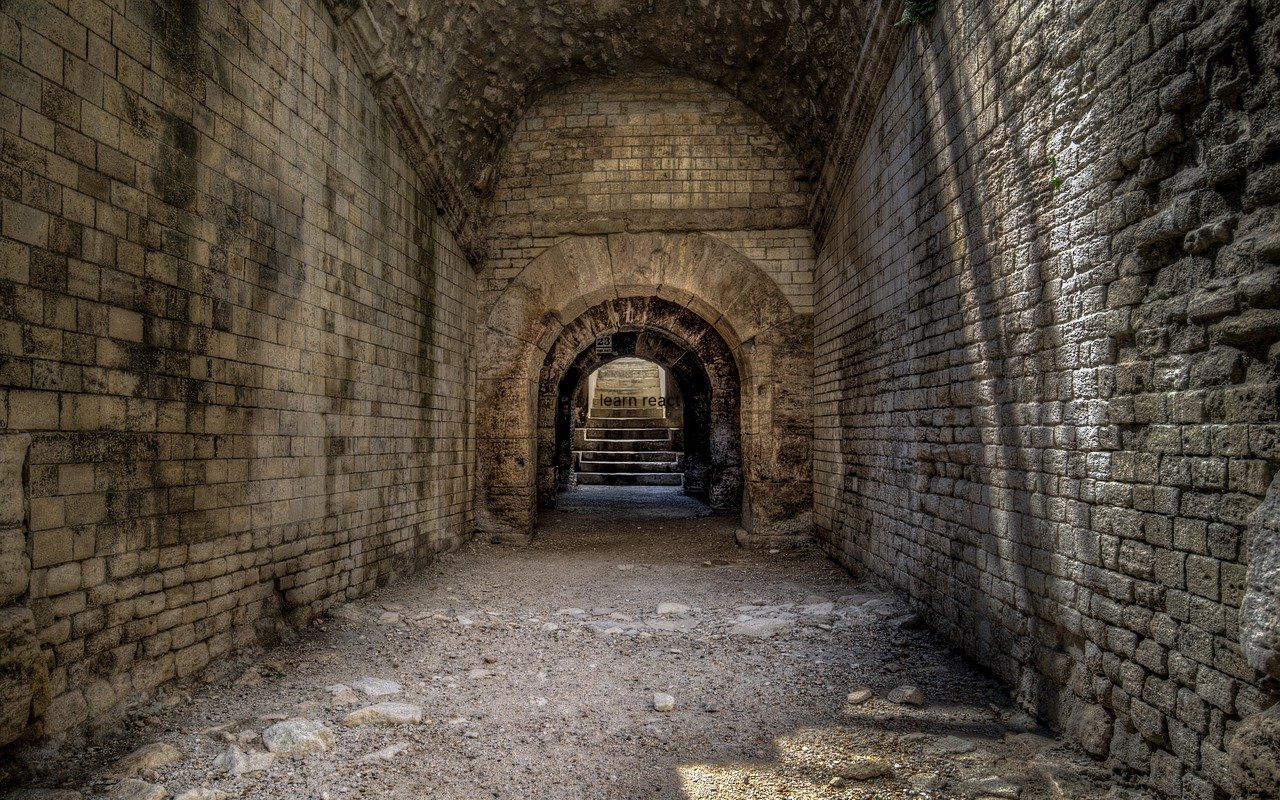
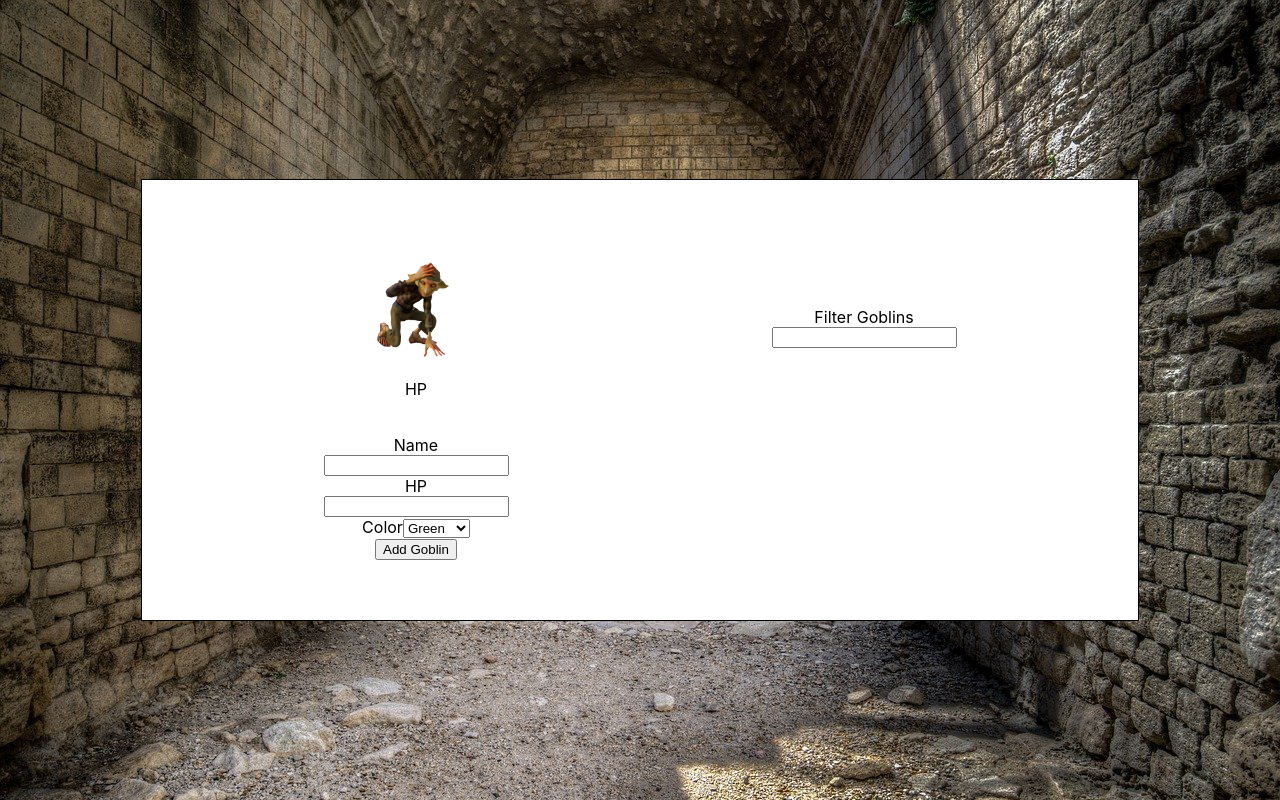
Before and after one commit to rileyjhoff/2.2b-goblin-builder-half-baked, a React (Create React App) app: page / in a window 1280 px wide. Built offline with nearby package versions, Linux system fonts and the light colour scheme.

Commit message:
reverted changes that were needed to deploy main branch to netlify

```diff
--- a/src/App.js
+++ b/src/App.js
@@ -1,7 +1,7 @@
 import './App.css';
-// import GoblinForm from './GoblinForm';
-// import GoblinList from './GoblinList';
-// import Goblin from './Goblin';
+import GoblinForm from './GoblinForm';
+import GoblinList from './GoblinList';
+import Goblin from './Goblin';
 
 function App() {
   /*
@@ -13,67 +13,66 @@ function App() {
       goblinFormColor, which is how we track the user input for the current color of the goblin in the form
 */
 
-  // function submitGoblin(e) {
-  //   e.preventDefault();
+  function submitGoblin(e) {
+    e.preventDefault();
 
-  //   // on submit, make a new goblin object with a name that comes from the form state, an hp that comes from the form state, and a color that comes from the form state
+    // on submit, make a new goblin object with a name that comes from the form state, an hp that comes from the form state, and a color that comes from the form state
 
-  //   // update the allGoblins array. Add the new goblin to the allGoblins array immutably.
+    // update the allGoblins array. Add the new goblin to the allGoblins array immutably.
 
-  //   // clear out the goblin form state items by setting them to empty strings. This will cause the form to reset in the UI.
-  // }
+    // clear out the goblin form state items by setting them to empty strings. This will cause the form to reset in the UI.
+  }
 
-  // function handleDeleteGoblin(name) {
-  //   // find the index of the goblin in allGoblins with this name
-  //   // use splice to delete the goblin object at this index
-  //   // update the allGoblins array immutably to this new, smaller array
-  // }
+  function handleDeleteGoblin(name) {
+    // find the index of the goblin in allGoblins with this name
+    // use splice to delete the goblin object at this index
+    // update the allGoblins array immutably to this new, smaller array
+  }
 
-  // function handleFilterGoblins(search) {
-  //   // use the filter method to get an array of goblins whose name includes this search argument
-  //   // if there is a search argument, set the filtered goblins to the filtered goblins
-  //   // if the search argument is undefined, set the filtered goblins in state to just be the array of all goblins
-  // }
+  function handleFilterGoblins(search) {
+    // use the filter method to get an array of goblins whose name includes this search argument
+    // if there is a search argument, set the filtered goblins to the filtered goblins
+    // if the search argument is undefined, set the filtered goblins in state to just be the array of all goblins
+  }
 
-  return <div>learn react</div>;
-  // return (
-  //   <div className="App">
-  //     <div className="current-goblin quarter">
-  //       <Goblin
-  //         goblin={
-  //           {
-  //             /*
-  //           use the goblin form state to make a goblin object and to display it.
-  //           This will let the user see the current form state
-  //         */
-  //           }
-  //         }
-  //       />
-  //     </div>
-  //     <div className="goblin-filter quarter">
-  //       Filter Goblins
-  //       {/* note that handleFilterGoblins is defined upstairs. This is where the allGoblins array gets filtered */}
-  //       <input onChange={(e) => handleFilterGoblins(e.target.value)} />
-  //     </div>
-  //     <GoblinForm
-  //     /*
-  //       This component takes in a ton of props!
-  //       Here is the list of props to pass:
-  //         submitGoblin,
-  //         goblinFormName,
-  //         setGoblinFormName,
-  //         goblinFormColor,
-  //         setGoblinFormColor,
-  //         goblinFormHP,
-  //         setGoblinFormHP,
-  //       */
-  //     />
-  //     <GoblinList
-  //       goblins={[]} // this takes in an array of goblins. If the filteredGoblins has a length, use that array. Otherwise, use the allGoblins array
-  //       handleDeleteGoblin={handleDeleteGoblin} // note that the goblin list has access to the ability to delete
-  //     />
-  //   </div>
-  // );
+  return (
+    <div className="App">
+      <div className="current-goblin quarter">
+        <Goblin
+          goblin={
+            {
+              /*
+            use the goblin form state to make a goblin object and to display it.
+            This will let the user see the current form state
+          */
+            }
+          }
+        />
+      </div>
+      <div className="goblin-filter quarter">
+        Filter Goblins
+        {/* note that handleFilterGoblins is defined upstairs. This is where the allGoblins array gets filtered */}
+        <input onChange={(e) => handleFilterGoblins(e.target.value)} />
+      </div>
+      <GoblinForm
+      /*
+        This component takes in a ton of props!
+        Here is the list of props to pass:
+          submitGoblin,
+          goblinFormName,
+          setGoblinFormName,
+          goblinFormColor,
+          setGoblinFormColor,
+          goblinFormHP,
+          setGoblinFormHP,
+        */
+      />
+      <GoblinList
+        goblins={[]} // this takes in an array of goblins. If the filteredGoblins has a length, use that array. Otherwise, use the allGoblins array
+        handleDeleteGoblin={handleDeleteGoblin} // note that the goblin list has access to the ability to delete
+      />
+    </div>
+  );
 }
 
 export default App;
```
Also changed, not shown: 1 other file (tests, documents, lock files or other folders).
